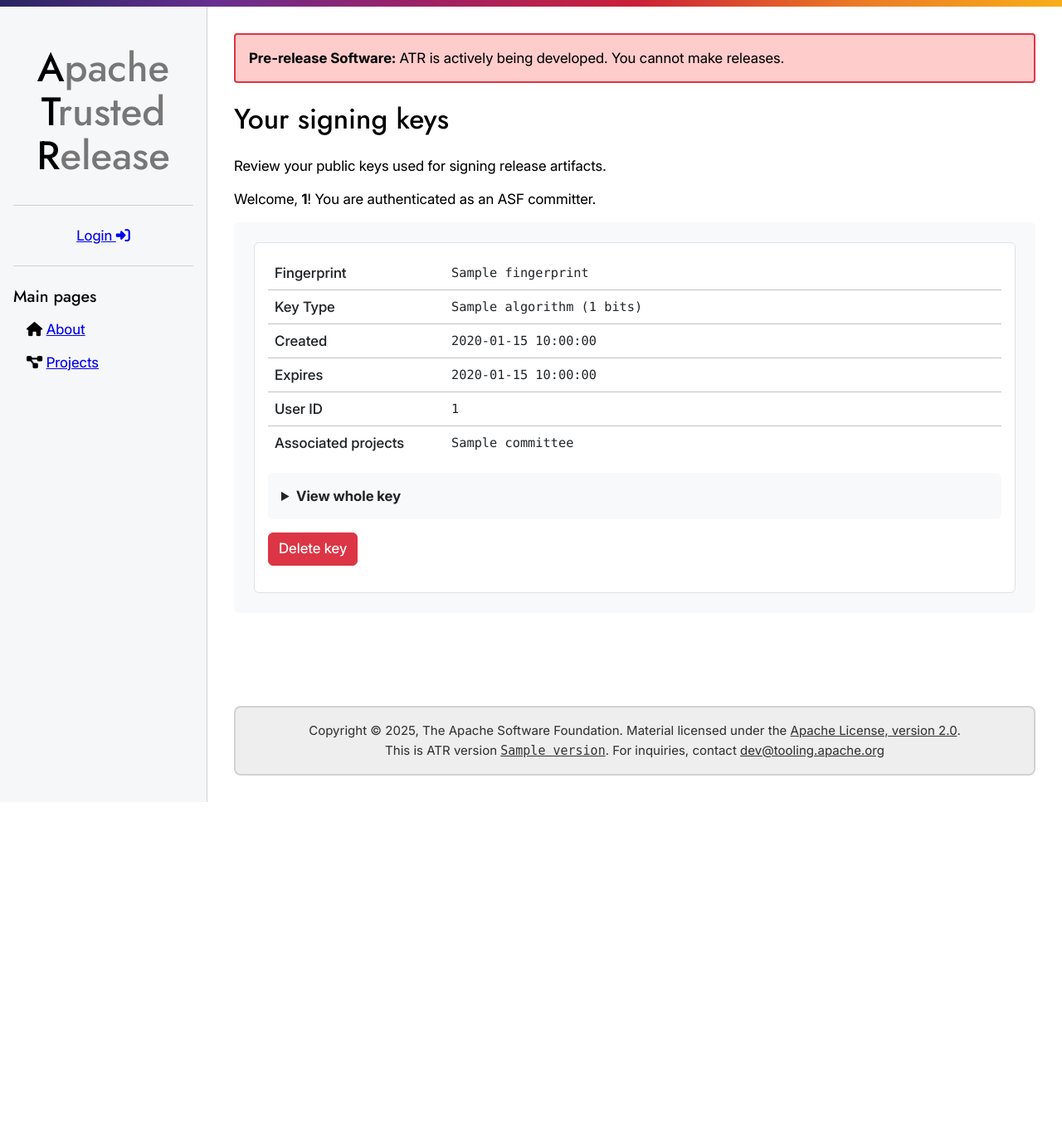
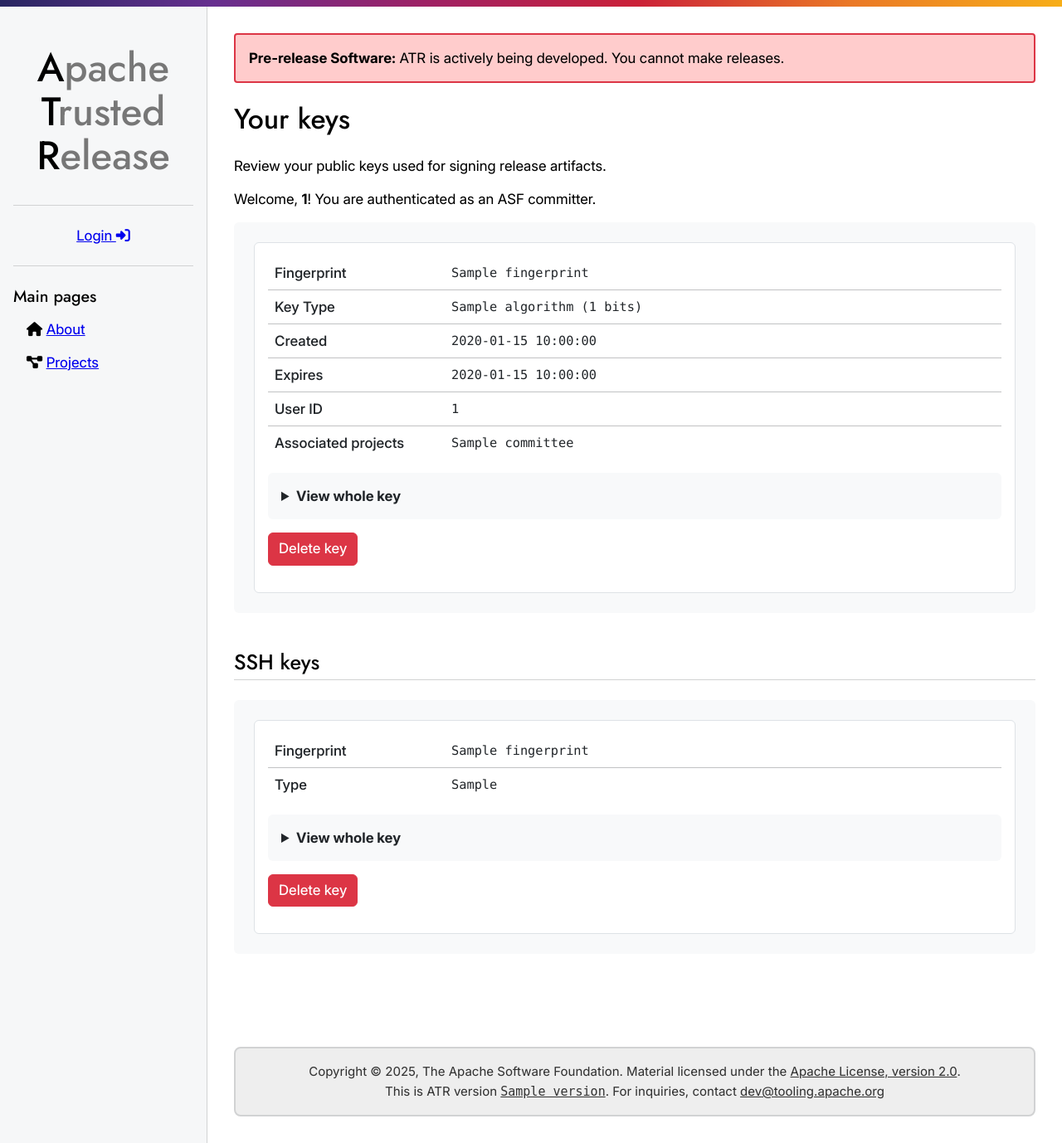
Before and after one commit to apache/tooling-trusted-release, a Python web app: template atr/templates/keys-review.html in a window 1280 px wide. Shown: the whole page at 83% size. Before the commit the page ends 967 px from the top, so only its background shows below. Run offline with Jinja, Linux system fonts and the light colour scheme; the template is opened without the code that fills it: most values are stand-ins (such as "Sample title", 1, 10 or a date in 2020).

Commit message:
Allow users to upload their public SSH keys

```diff
--- a/atr/blueprints/admin/admin.py
+++ b/atr/blueprints/admin/admin.py
@@ -128,6 +128,7 @@ async def admin_data(model: str = "Committee") -> str:
             "Project": data.project,
             "PublicSigningKey": data.public_signing_key,
             "Release": data.release,
+            "SSHKey": data.ssh_key,
             "Task": data.task,
             "VotePolicy": data.vote_policy,
         }
--- a/atr/db/models.py
+++ b/atr/db/models.py
@@ -300,3 +300,9 @@ class Release(sqlmodel.SQLModel, table=True):
         if project is None:
             return None
         return project.committee
+
+
+class SSHKey(sqlmodel.SQLModel, table=True):
+    fingerprint: str = sqlmodel.Field(primary_key=True)
+    key: str
+    asf_uid: str
--- a/atr/templates/includes/sidebar.html
+++ b/atr/templates/includes/sidebar.html
@@ -70,6 +70,10 @@
           <a href="{{ url_for('root_keys_add') }}"
              {% if request.endpoint == 'root_keys_add' %}class="active"{% endif %}>Add signing key</a>
         </li>
+        <li>
+          <a href="{{ url_for('root_keys_ssh_add') }}"
+             {% if request.endpoint == 'root_keys_ssh_add' %}class="active"{% endif %}>Add SSH key</a>
+        </li>
       </ul>
 
       {% if is_admin(current_user.uid) %}
--- a/atr/templates/keys-review.html
+++ b/atr/templates/keys-review.html
@@ -1,15 +1,15 @@
 {% extends "layouts/base.html" %}
 
 {% block title %}
-  Your signing keys ~ ATR
+  Your keys ~ ATR
 {% endblock title %}
 
 {% block description %}
-  Review your signing keys.
+  Review your keys.
 {% endblock description %}
 
 {% block content %}
-  <h1>Your signing keys</h1>
+  <h1>Your keys</h1>
   <p class="intro">Review your public keys used for signing release artifacts.</p>
 
   <div class="user-info">
@@ -100,4 +100,45 @@
       <a href="{{ url_for('root_keys_add') }}">Add a key</a>
     </p>
   {% endif %}
+
+  <h2>SSH keys</h2>
+  {% if user_ssh_keys %}
+    <div class="mb-5 p-4 bg-light rounded">
+      <div class="d-grid gap-4">
+        {% for key in user_ssh_keys %}
+          <div class="card p-3 border">
+            <table class="mb-0">
+              <tbody>
+                <tr>
+                  <th class="p-2 text-dark">Fingerprint</th>
+                  <td class="text-break">{{ key.fingerprint }}</td>
+                </tr>
+                <tr>
+                  <th class="p-2 text-dark">Type</th>
+                  <td class="text-break">{{ key.key.split()[0] }}</td>
+                </tr>
+              </tbody>
+            </table>
+
+            <details class="mt-3 p-3 bg-light rounded">
+              <summary class="fw-bold">View whole key</summary>
+              <pre class="mt-3">{{ key.key }}</pre>
+            </details>
+
+            <form method="post" action="{{ url_for('root_keys_delete') }}" class="mt-3">
+              <input type="hidden" name="fingerprint" value="{{ key.fingerprint }}" />
+              <button type="submit" class="btn btn-danger">Delete key</button>
+            </form>
+          </div>
+        {% endfor %}
+      </div>
+    </div>
+  {% else %}
+    <p>
+      <strong>You haven't added any SSH keys yet.</strong>
+    </p>
+    <p>
+      <a href="{{ url_for('root_keys_ssh_add') }}">Add an SSH key</a>
+    </p>
+  {% endif %}
 {% endblock content %}
```
Also changed, not shown: atr/db/__init__.py (+17 -0 lines), atr/routes/keys.py (+88 -7 lines), atr/templates/keys-ssh-add.html (added, +44 -0 lines).
